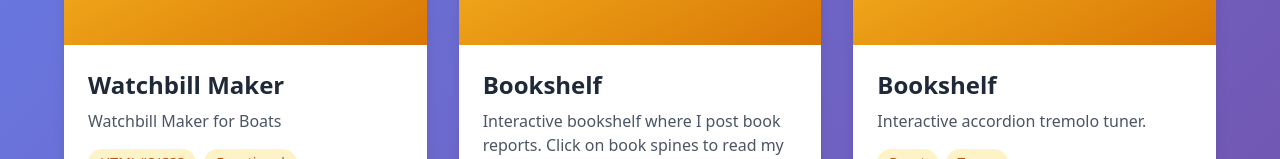
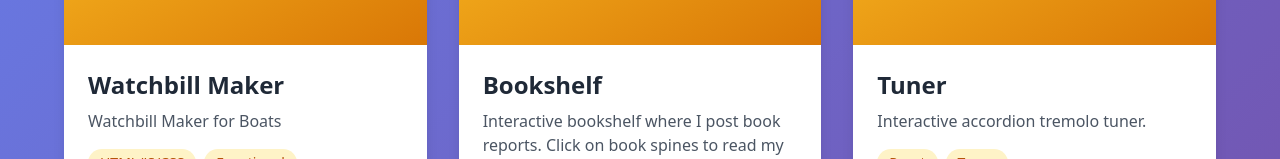
Before and after one commit to isorry123/isorry123.github.io, a plain HTML site: page index.html in a window 1280 px wide. Shown: the part 379-538 px from the top of the page. Drawn offline with nearby package versions, Linux system fonts and the light colour scheme.

Commit message:
Update index.html

```diff
--- a/index.html
+++ b/index.html
@@ -72,7 +72,7 @@
                     </svg>
                 </div>
                 <div class="p-6">
-                    <h3 class="text-2xl font-bold text-gray-800 mb-2">Bookshelf</h3>
+                    <h3 class="text-2xl font-bold text-gray-800 mb-2">Tuner</h3>
                     <p class="text-gray-600 mb-4">Interactive accordion tremolo tuner.</p>
                     <div class="flex gap-2 flex-wrap">
                         <span class="px-3 py-1 bg-amber-100 text-amber-700 rounded-full text-sm">React</span>
```
